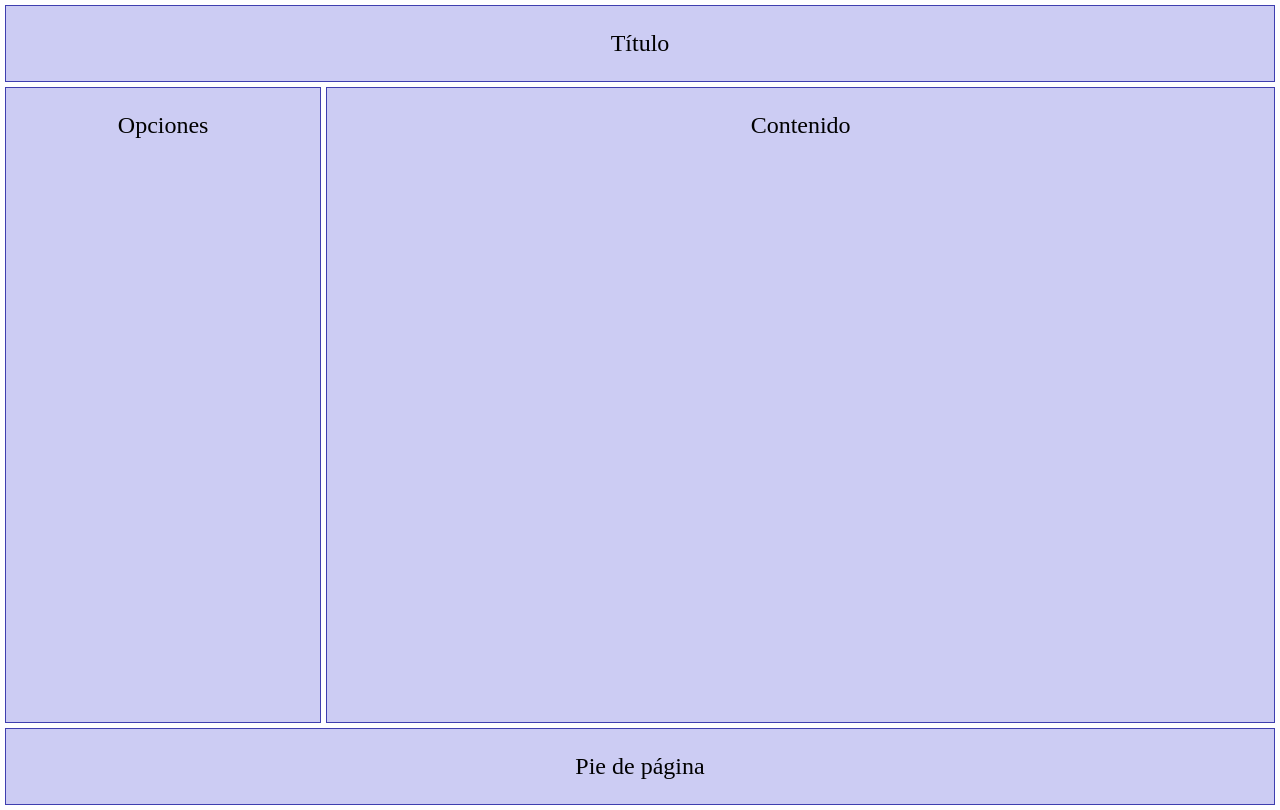
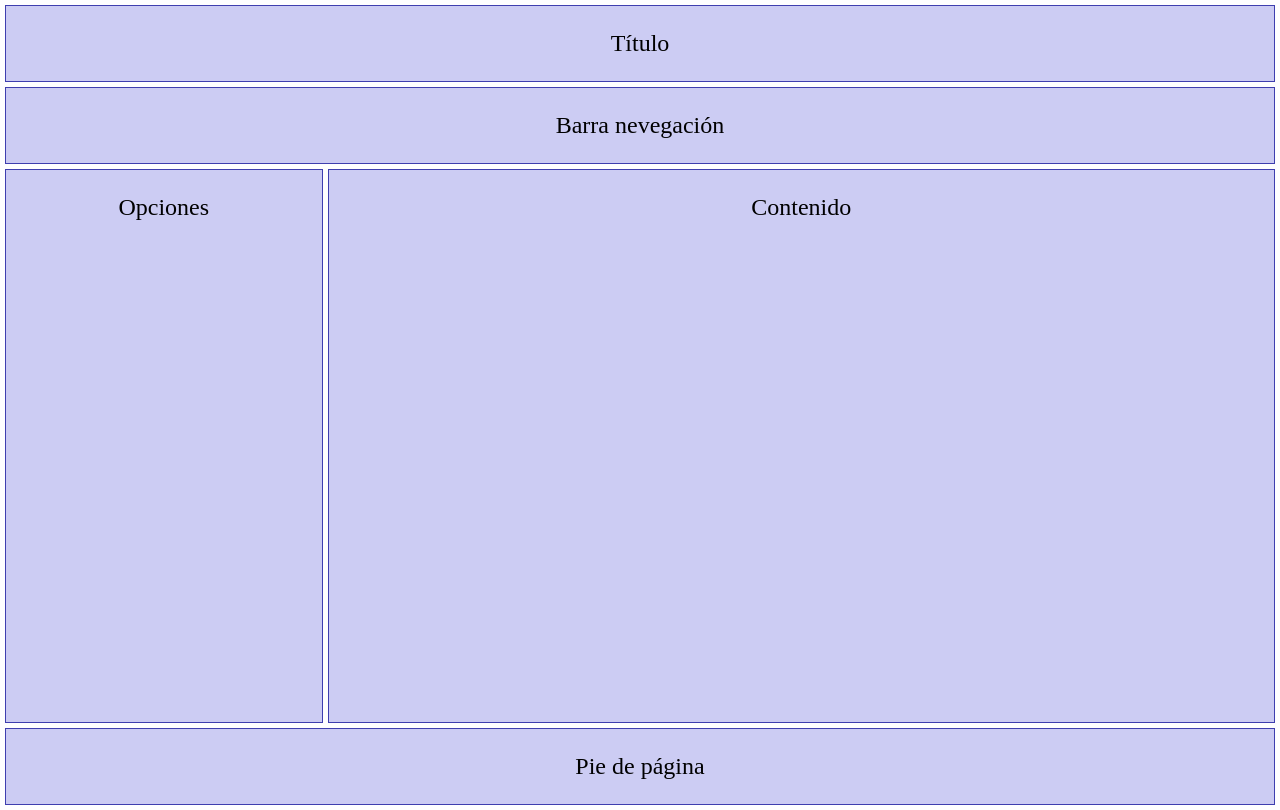
Before and after one commit to AdriRedondo/AW, a plain HTML site: page Ejercicio01_Maquetación_Con_Cajas/index.html in a window 1280 px wide. Drawn offline with Linux system fonts and the light colour scheme.

Commit message:
css num 3

```diff
--- a/Ejercicio01_Maquetación_Con_Cajas/estilos3.css
+++ b/Ejercicio01_Maquetación_Con_Cajas/estilos3.css
@@ -20,6 +20,8 @@ body {
     gap: 5px;
 }
 
+
+
 .caja {
     background-color: rgb(204, 204, 243);
     border: 1px solid rgb(63, 63, 175);
@@ -27,7 +29,29 @@ body {
     width: 100%;
 }
 
+.barra-nav {
+    display: flex;
+}
+
+.contenido-centro {
+    display: flex;
+    flex-direction: row;
+    gap: 5px;
+    width: 100%;
+    flex: 1;
+}
+
+#opciones {
+    width: 25%;
+}
+
 #contenido {
     width: 65%;
     flex: 1;
 }
+
+
+#articulo,
+#logo {
+    display: none;
+}
--- a/Ejercicio01_Maquetación_Con_Cajas/index.html
+++ b/Ejercicio01_Maquetación_Con_Cajas/index.html
@@ -3,7 +3,7 @@
 
     <head>
         <meta charset="UTF-8">
-    <link rel="stylesheet" href="estilos2.css">
+        <link rel="stylesheet" href="estilos3.css">
         <title>Ejer1</title>
     </head>
 
@@ -11,6 +11,9 @@
         <div class="estructura">
             <div class="caja" id="titulo">
                 <p>Título</p>
+            </div>
+            <div class="caja" id="barra-nav">
+                <p>Barra nevegación</p>
             </div>
             <div class="contenido-centro">
                 <div class="caja" id="opciones">
@@ -23,9 +26,7 @@
             <div class="caja" id="pie-pag">
                 <p>Pie de página</p>
             </div>
-        <div class="caja" id="barra-nav">
-            <p>Barra nevegación</p>
-        </div>
+
             <div class="caja" id="articulo">
                 <p>Artículo</p>
             </div>
```
Lines whose indentation alone changed are shown as unchanged.
